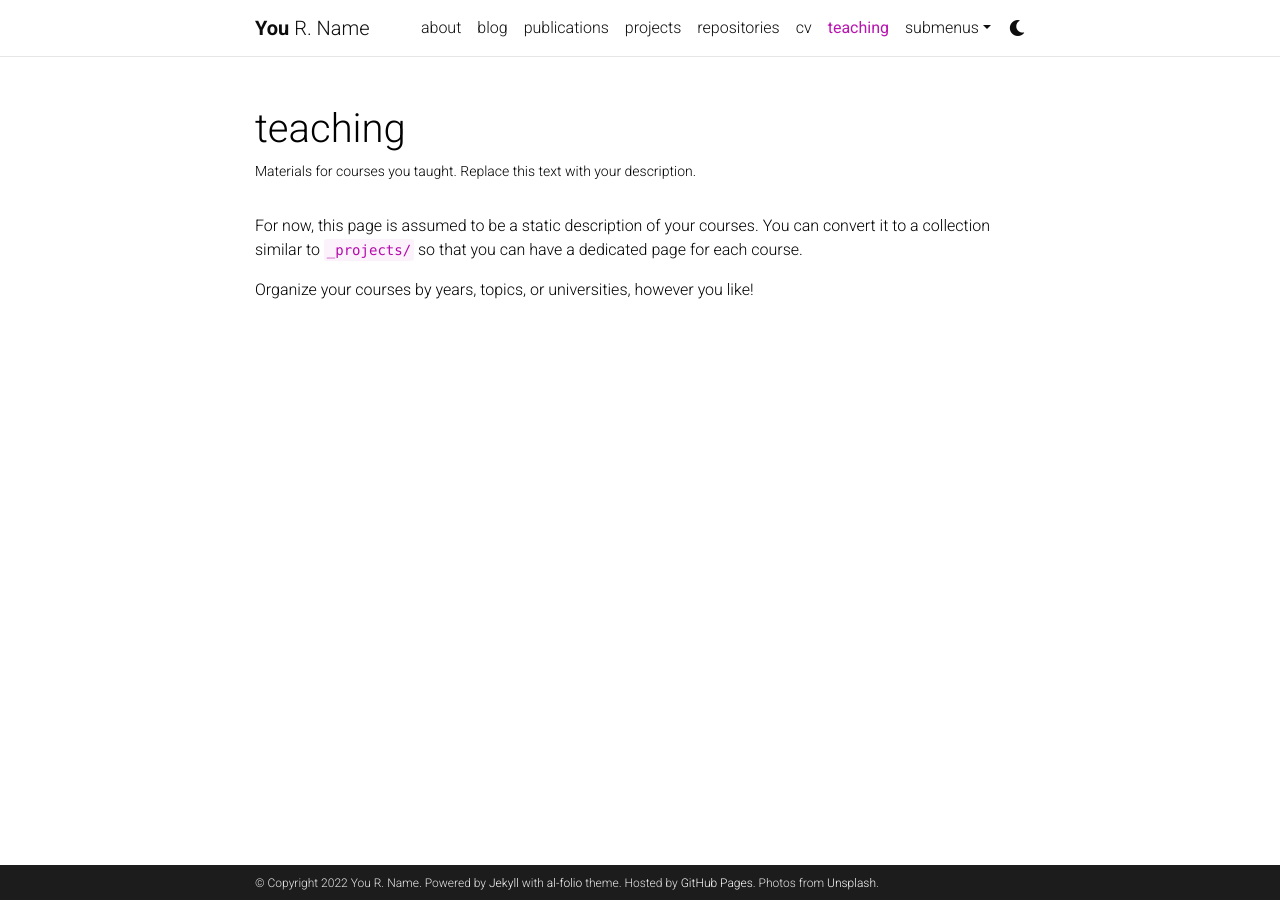
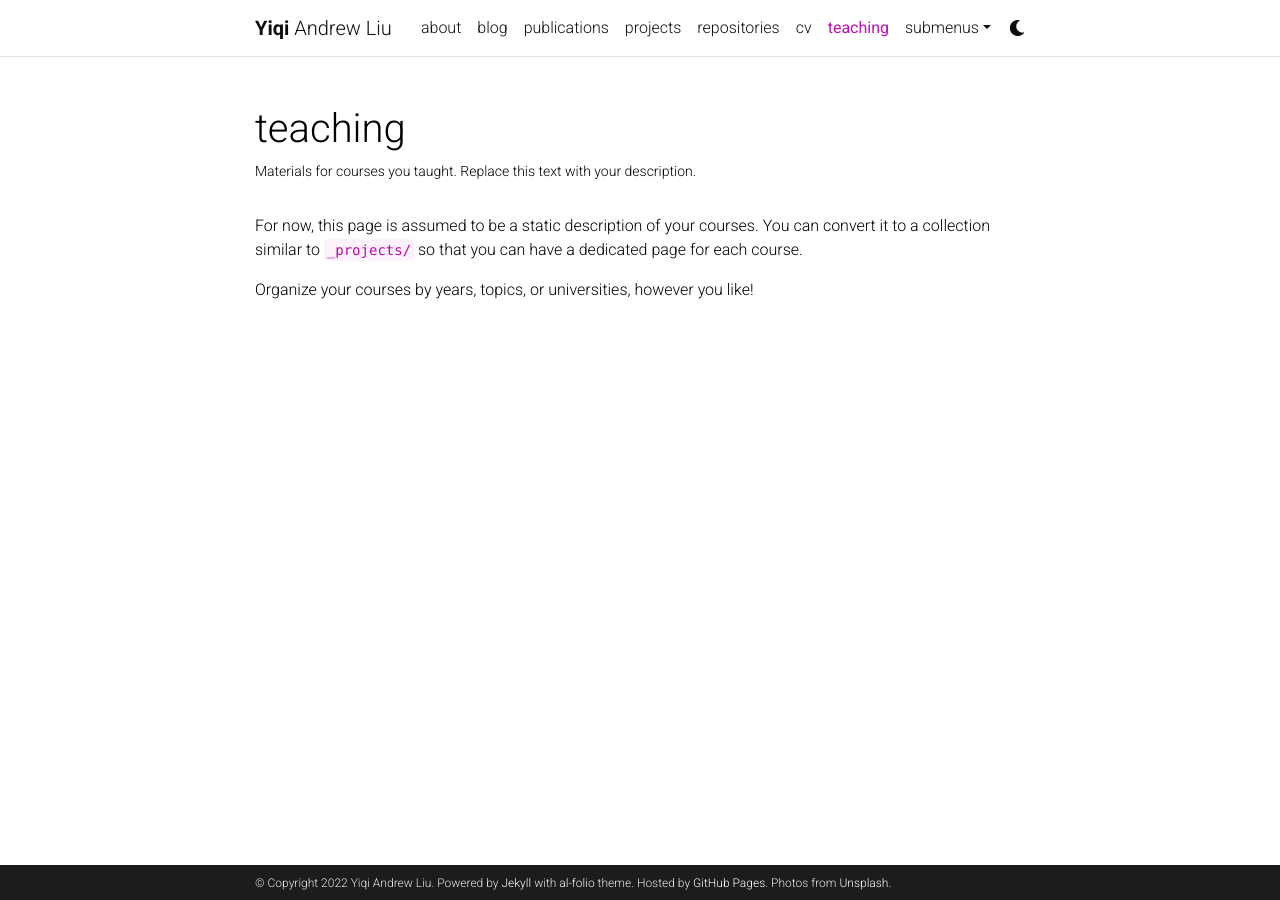
Before and after one commit to liuyiqiandrew/liuyiqiandrew.github.io, a Jekyll site: the page built from _pages/teaching.md, in a window 1280 px wide. Built offline with Jekyll 4.4.1, drawn with Linux system fonts in a browser that asks for light colours; comment, search, counter and statistics services are not loaded; a style sheet for code colours, icons or effects is not loaded.

Commit message:
add initial config file

```diff
--- a/_config.yml
+++ b/_config.yml
@@ -3,10 +3,10 @@
 # -----------------------------------------------------------------------------
 
 title: blank # the website title (if blank, full name will be used instead)
-first_name: You
-middle_name: R.
-last_name: Name
-email: you@example.com
+first_name: Yiqi
+middle_name: "Andrew"
+last_name: Liu
+email: andrew.liu@jhu.edu
 description: > # the ">" symbol means to ignore newlines until "footer_text:"
   A simple, whitespace theme for academics. Based on [*folio](https://github.com/bogoli/-folio) design.
 footer_text: >
```
